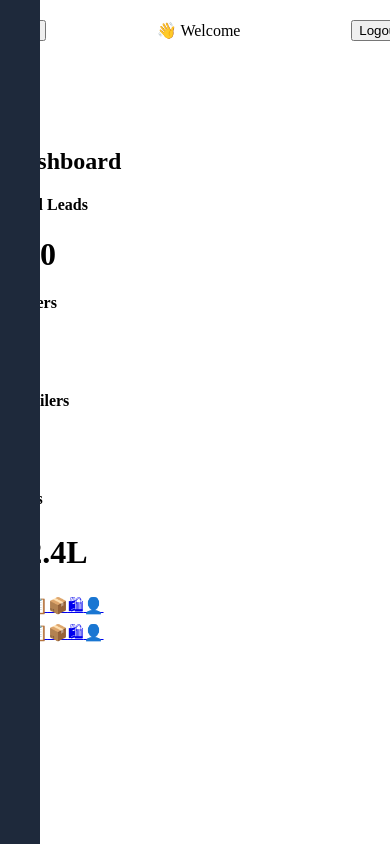
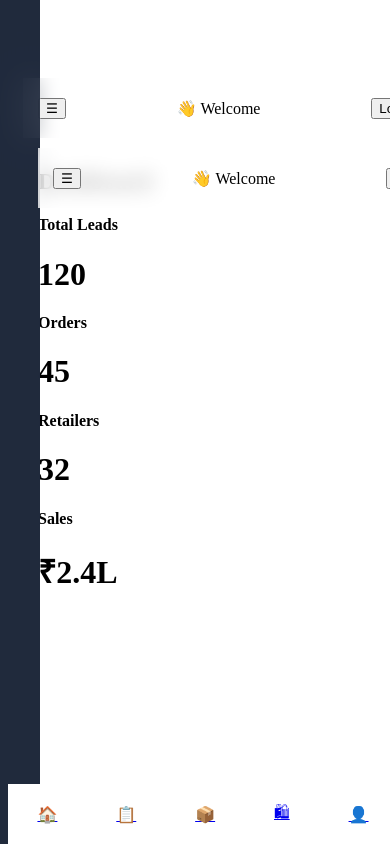
Before and after one commit to pankajkumarpatidar/leorder-frontend, a React (Vite) app: page / in a window 390 px wide. Built offline with nearby package versions, Linux system fonts and the light colour scheme; sample sign-in values are in the browser's storage.

Commit message:
UI fixed + dashboard responsive + nav fix

```diff
--- a/src/components/BottomNav.jsx
+++ b/src/components/BottomNav.jsx
@@ -1,12 +1,14 @@
+import { Link } from "react-router-dom";
+
 export default function BottomNav() {
   return (
     <div className="bottomNav">
 
-      <a href="/">🏠</a>
-      <a href="/leads">📋</a>
-      <a href="/orders">📦</a>
-      <a href="/products">🛍</a>
-      <a href="/profile">👤</a>
+      <Link to="/">🏠</Link>
+      <Link to="/leads">📋</Link>
+      <Link to="/orders">📦</Link>
+      <Link to="/products">🛍</Link>
+      <Link to="/users">👤</Link>
 
     </div>
   );
--- a/src/components/Layout.jsx
+++ b/src/components/Layout.jsx
@@ -1,24 +1,39 @@
-import { useState } from "react";
+import { useState, useEffect } from "react";
 import Sidebar from "./Sidebar";
 import Topbar from "./Topbar";
 import BottomNav from "./BottomNav";
 
 export default function Layout({ children }) {
+
   const [open, setOpen] = useState(false);
+  const [isMobile, setIsMobile] = useState(window.innerWidth < 768);
+
+  // 🔥 AUTO DETECT SCREEN
+  useEffect(() => {
+    const handleResize = () => {
+      setIsMobile(window.innerWidth < 768);
+      setOpen(false); // reset sidebar on resize
+    };
+
+    window.addEventListener("resize", handleResize);
+    return () => window.removeEventListener("resize", handleResize);
+  }, []);
 
   return (
     <>
-      <Sidebar open={open} setOpen={setOpen} />
+      {/* SIDEBAR (ONLY FOR DESKTOP OR OPEN MOBILE) */}
+      <Sidebar open={open} setOpen={setOpen} isMobile={isMobile} />
 
       <div className="main">
-        <Topbar setOpen={setOpen} />
+        <Topbar setOpen={setOpen} isMobile={isMobile} />
 
         <div className="content">
           {children}
         </div>
       </div>
 
-      <BottomNav />
+      {/* 🔥 MOBILE ONLY */}
+      {isMobile && <BottomNav />}
     </>
   );
 }
--- a/src/components/Sidebar.jsx
+++ b/src/components/Sidebar.jsx
@@ -1,11 +1,16 @@
 import { Link } from "react-router-dom";
 
-export default function Sidebar({ open, setOpen }) {
+export default function Sidebar({ open, setOpen, isMobile }) {
+
   return (
     <>
-      {open && <div className="overlay" onClick={() => setOpen(false)} />}
+      {/* overlay only mobile */}
+      {isMobile && open && (
+        <div className="overlay" onClick={() => setOpen(false)} />
+      )}
 
-      <div className={`sidebar ${open ? "open" : ""}`}>
+      <div className={`sidebar ${isMobile ? (open ? "open" : "") : "desktop"}`}>
+
         <h2>⚡ LeadPro</h2>
 
         <nav>
@@ -17,6 +22,7 @@ export default function Sidebar({ open, setOpen }) {
           <Link to="/worksheet">Worksheet</Link>
           <Link to="/users">Users</Link>
         </nav>
+
       </div>
     </>
   );
--- a/src/components/Topbar.jsx
+++ b/src/components/Topbar.jsx
@@ -1,10 +1,13 @@
-export default function Topbar({ setOpen }) {
+export default function Topbar({ setOpen, isMobile }) {
   return (
     <div className="topbar">
 
-      <button className="menuBtn" onClick={() => setOpen(true)}>
-        ☰
-      </button>
+      {/* 🔥 ONLY MOBILE */}
+      {isMobile && (
+        <button className="menuBtn" onClick={() => setOpen(true)}>
+          ☰
+        </button>
+      )}
 
       <div>👋 Welcome</div>
 
--- a/src/index.css
+++ b/src/index.css
@@ -1,38 +1,35 @@
 /* SIDEBAR */
 .sidebar {
+  width: 260px;
+  height: 100vh;
   position: fixed;
   top: 0;
-  left: -250px;
-  width: 250px;
-  height: 100vh;
-  background: #1e293b;
+  background: rgba(30,41,59,0.9);
+  backdrop-filter: blur(15px);
+  padding: 20px;
   color: white;
-  padding: 20px;
   transition: 0.3s;
-  z-index: 100;
 }
 
-/* OPEN */
+/* desktop always visible */
+.sidebar.desktop {
+  left: 0;
+}
+
+/* mobile hidden */
+.sidebar {
+  left: -260px;
+}
+
 .sidebar.open {
   left: 0;
 }
 
-/* NAV LINKS */
+/* NAV */
 .sidebar nav {
   display: flex;
   flex-direction: column;
-  margin-top: 20px;
-}
-
-.sidebar nav a {
-  color: #cbd5e1;
-  text-decoration: none;
-  padding: 10px 0;
-  font-size: 15px;
-}
-
-.sidebar nav a:hover {
-  color: white;
+  gap: 12px;
 }
 
 /* OVERLAY */
@@ -40,39 +37,52 @@
   position: fixed;
   width: 100%;
   height: 100%;
-  background: rgba(0,0,0,0.4);
-  z-index: 90;
+  background: rgba(0,0,0,0.3);
 }
 
 /* TOPBAR */
 .topbar {
+  height: 60px;
   position: fixed;
-  top: 0;
   width: 100%;
-  height: 60px;
-  background: white;
+  background: rgba(255,255,255,0.7);
+  backdrop-filter: blur(10px);
   display: flex;
   justify-content: space-between;
   align-items: center;
-  padding: 0 10px;
+  padding: 0 15px;
 }
 
 /* MAIN */
 .main {
-  padding-top: 60px;
+  padding-top: 70px;
+  padding-left: 15px;
 }
 
 /* DESKTOP */
 @media(min-width:768px){
-  .sidebar {
-    left: 0;
+  .main {
+    margin-left: 260px;
+  }
+}
+
+/* MOBILE */
+@media(max-width:768px){
+
+  .main {
+    margin-left: 0;
+    padding-bottom: 70px;
   }
 
-  .main {
-    margin-left: 250px;
+  .bottomNav {
+    position: fixed;
+    bottom: 0;
+    width: 100%;
+    height: 60px;
+    background: white;
+    display: flex;
+    justify-content: space-around;
+    align-items: center;
   }
 
-  .menuBtn {
-    display: none;
-  }
 }
```
